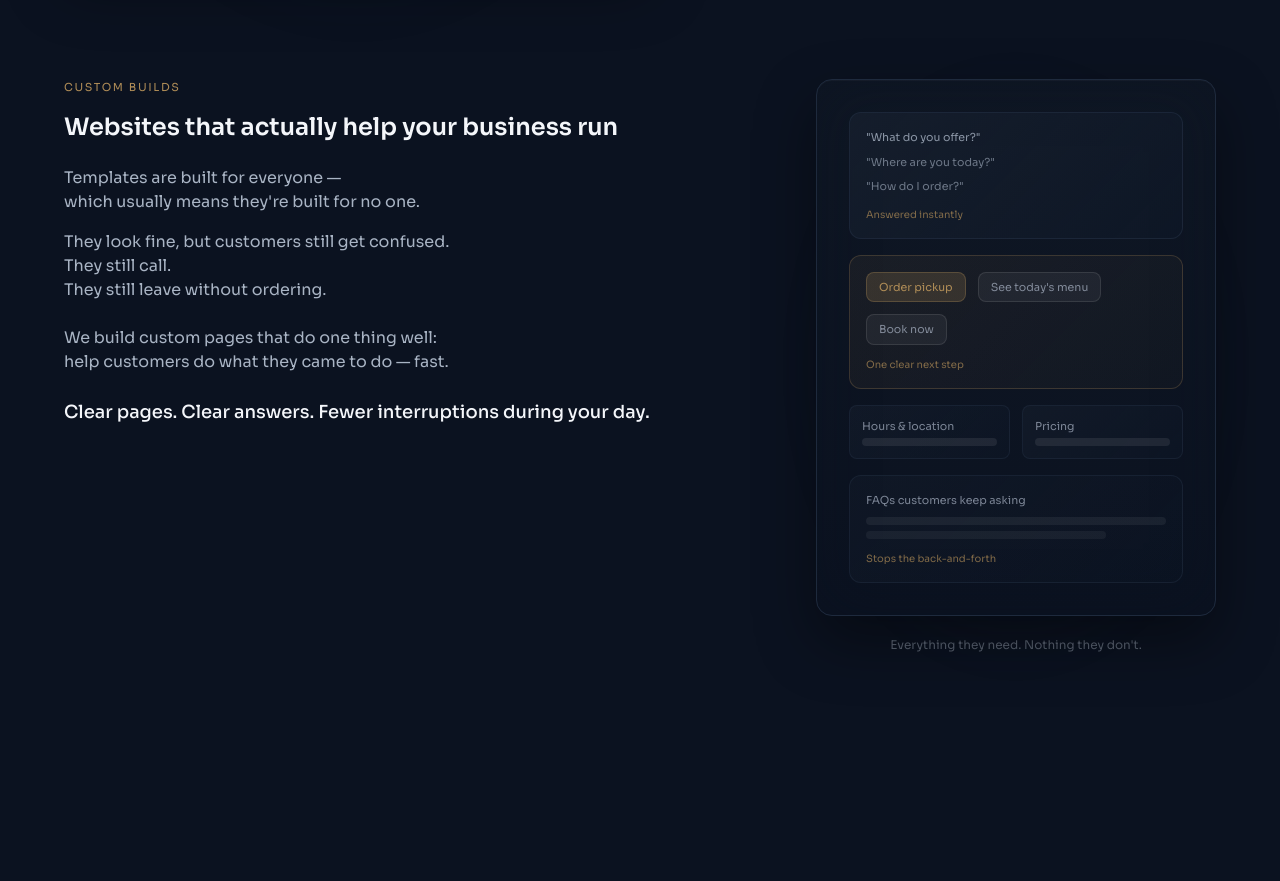
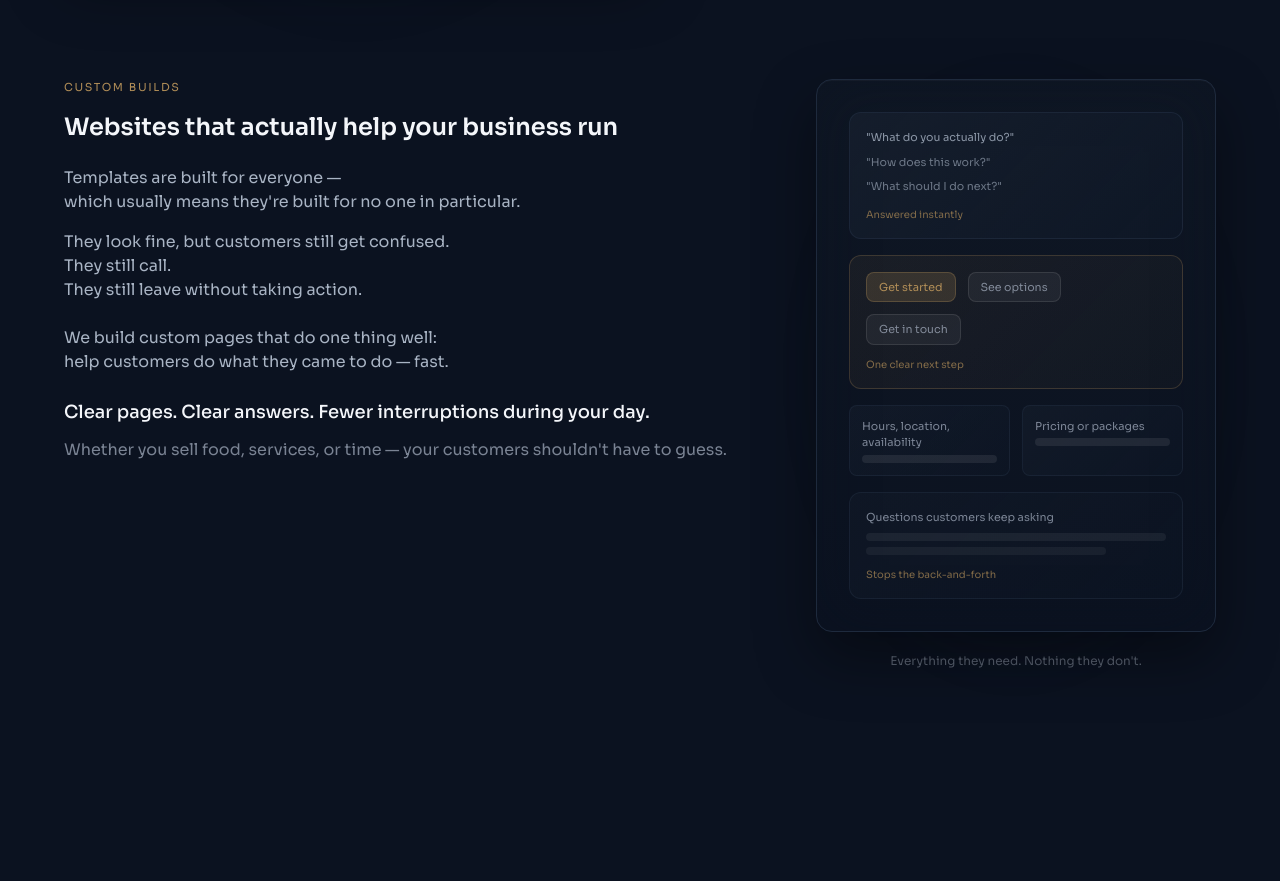
Before and after one commit to Dunzoai/shortlist-pass-hub, a Next.js app: page /digital in a window 1280 px wide. Shown: the part 4920-5801 px from the top of the page. Built offline with nearby package versions, Linux system fonts and the light colour scheme.

Commit message:
Broaden Custom Builds section: universal verbs, not restaurant-specific

```diff
--- a/src/app/digital/page.tsx
+++ b/src/app/digital/page.tsx
@@ -1077,9 +1077,9 @@ function CustomWebsiteSystemVisual() {
               transition={{ duration: 0.5, delay: 0.2, ease: "easeOut" }}
             >
               <div className="space-y-2">
-                <p className="text-[11px] text-[#A9B4C4]/80">&quot;What do you offer?&quot;</p>
-                <p className="text-[11px] text-[#A9B4C4]/60">&quot;Where are you today?&quot;</p>
-                <p className="text-[11px] text-[#A9B4C4]/60">&quot;How do I order?&quot;</p>
+                <p className="text-[11px] text-[#A9B4C4]/80">&quot;What do you actually do?&quot;</p>
+                <p className="text-[11px] text-[#A9B4C4]/60">&quot;How does this work?&quot;</p>
+                <p className="text-[11px] text-[#A9B4C4]/60">&quot;What should I do next?&quot;</p>
               </div>
               <p className="text-[10px] text-[#B08D57]/70 mt-3">
                 Answered instantly
@@ -1111,13 +1111,13 @@ function CustomWebsiteSystemVisual() {
               )}
               <div className="flex items-center gap-3 flex-wrap">
                 <div className="px-3 py-1.5 bg-[#B08D57]/20 rounded-lg border border-[#B08D57]/30 text-[11px] text-[#B08D57]">
-                  Order pickup
+                  Get started
                 </div>
                 <div className="px-3 py-1.5 bg-white/5 rounded-lg border border-white/10 text-[11px] text-[#A9B4C4]/70">
-                  See today&apos;s menu
+                  See options
                 </div>
                 <div className="px-3 py-1.5 bg-white/5 rounded-lg border border-white/10 text-[11px] text-[#A9B4C4]/70">
-                  Book now
+                  Get in touch
                 </div>
               </div>
               <p className="text-[10px] text-[#B08D57]/70 mt-3">
@@ -1138,7 +1138,7 @@ function CustomWebsiteSystemVisual() {
                   background: "linear-gradient(135deg, rgba(26, 35, 50, 0.4) 0%, rgba(15, 26, 43, 0.3) 100%)",
                 }}
               >
-                <p className="text-[11px] text-[#A9B4C4]/70 mb-1">Hours & location</p>
+                <p className="text-[11px] text-[#A9B4C4]/70 mb-1">Hours, location, availability</p>
                 <div className="h-2 w-full bg-white/8 rounded" />
               </div>
               <div
@@ -1147,7 +1147,7 @@ function CustomWebsiteSystemVisual() {
                   background: "linear-gradient(135deg, rgba(26, 35, 50, 0.4) 0%, rgba(15, 26, 43, 0.3) 100%)",
                 }}
               >
-                <p className="text-[11px] text-[#A9B4C4]/70 mb-1">Pricing</p>
+                <p className="text-[11px] text-[#A9B4C4]/70 mb-1">Pricing or packages</p>
                 <div className="h-2 w-full bg-white/8 rounded" />
               </div>
             </motion.div>
@@ -1162,7 +1162,7 @@ function CustomWebsiteSystemVisual() {
               animate={isInView ? { opacity: 1, y: 0 } : {}}
               transition={{ duration: 0.5, delay: 0.8, ease: "easeOut" }}
             >
-              <p className="text-[11px] text-[#A9B4C4]/70 mb-2">FAQs customers keep asking</p>
+              <p className="text-[11px] text-[#A9B4C4]/70 mb-2">Questions customers keep asking</p>
               <div className="space-y-1.5">
                 <div className="h-2 w-full bg-white/6 rounded" />
                 <div className="h-2 w-4/5 bg-white/5 rounded" />
@@ -1359,12 +1359,12 @@ function RealBuildsSection() {
                 <div className="mb-6">
                   <p className="text-base text-[#A9B4C4] mb-4">
                     Templates are built for everyone —<br />
-                    which usually means they&apos;re built for no one.
+                    which usually means they&apos;re built for no one in particular.
                   </p>
                   <p className="text-base text-[#A9B4C4]">
                     They look fine, but customers still get confused.<br />
                     They still call.<br />
-                    They still leave without ordering.
+                    They still leave without taking action.
                   </p>
                 </div>
 
@@ -1373,8 +1373,12 @@ function RealBuildsSection() {
                   help customers do what they came to do — fast.
                 </p>
 
-                <p className="text-lg text-[#F4F6FA] font-medium">
+                <p className="text-lg text-[#F4F6FA] font-medium mb-3">
                   Clear pages. Clear answers. Fewer interruptions during your day.
+                </p>
+
+                <p className="text-base text-[#A9B4C4]/70">
+                  Whether you sell food, services, or time — your customers shouldn&apos;t have to guess.
                 </p>
               </div>
 
```
